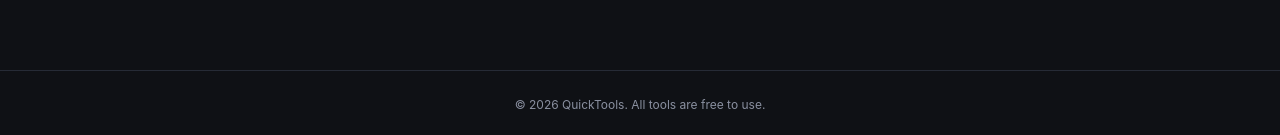
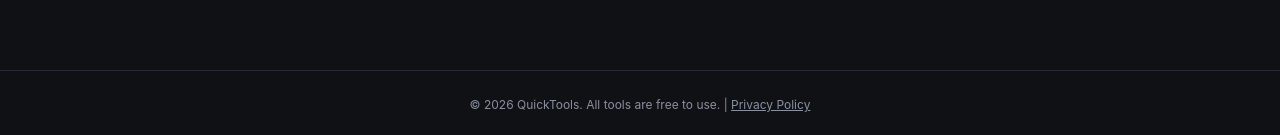
Before and after one commit to shoppingfinds24hr-ui/quicktools, a plain HTML site: page qr-code-generator.html in a window 1280 px wide. Shown: the part 891-1026 px from the top of the page. Drawn offline with Linux system fonts and the light colour scheme.

Commit message:
Add Privacy Policy link to footer
Added a link to the Privacy Policy in the footer.

```diff
--- a/qr-code-generator.html
+++ b/qr-code-generator.html
@@ -44,7 +44,7 @@
     <div class="faq-item"><h4>Can I generate a QR code for WiFi or contact info?</h4><p>Yes, paste the appropriately formatted string (e.g. WIFI:S:name;T:WPA;P:password;;) and it will encode correctly.</p></div>
   </div>
 </main>
-<footer>© 2026 QuickTools. All tools are free to use.</footer>
+<footer>© 2026 QuickTools. All tools are free to use. | <a href="privacy-policy.html">Privacy Policy</a></footer>
 
 <div class="modal-bg" id="loginModal">
   <div class="modal">
```
